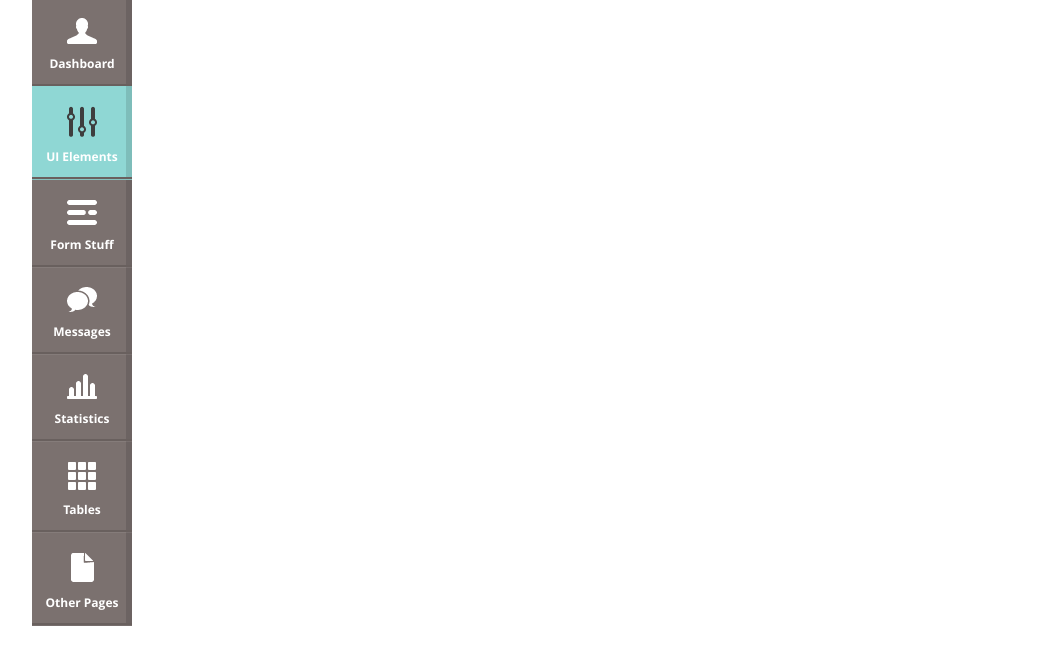
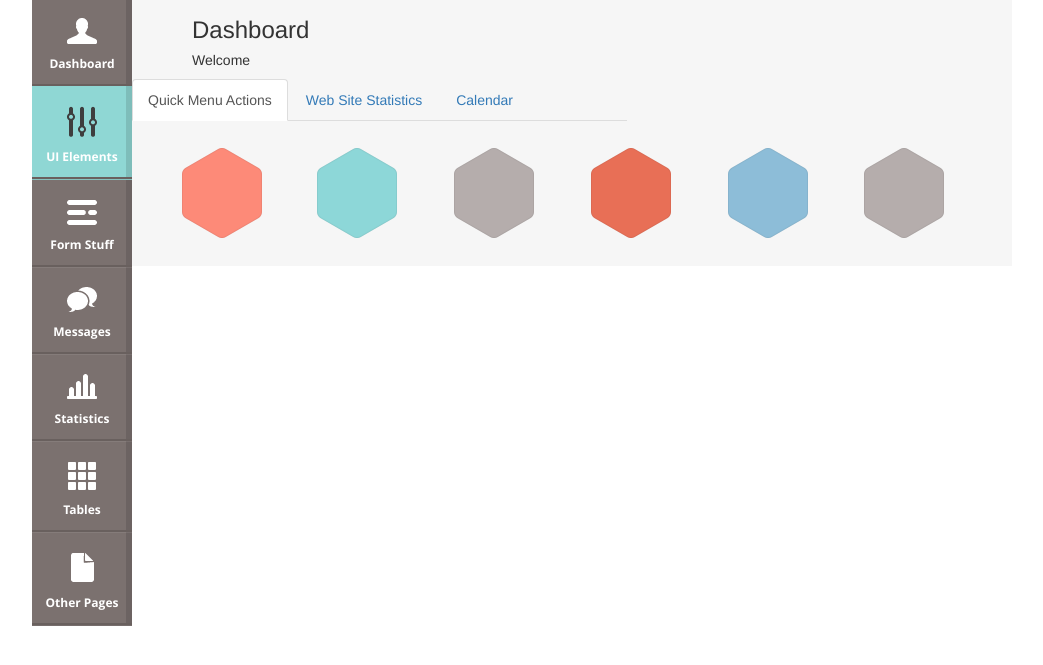
Before and after one commit to hillelFrontEndPro/Project-1, a website: page index.html in a window 1280 px wide. Shown: the part 133-798 px from the top of the page, without its empty margins (118-1161 px from the left). Drawn offline with nearby package versions, Linux system fonts and the light colour scheme.

Commit message:
Dashboard

```diff
--- /dev/null
+++ b/assets/js/dashboard.js
@@ -0,0 +1,17 @@
+/**
+ * Created by sergeygalchenko on 31.07.17.
+ */
+'use strict';
+
+$(document).ready(function() {
+    $('a[data-toggle="tab"]').on('shown.bs.tab', function(e){
+        //Получить название активной вкладки
+        var activeTab = $(e.target).text();
+        // Получить название предыдущей активной вкладки
+        var previousTab = $(e.relatedTarget).text();
+        $(".tab-active span").html(activeTab);
+        $(".tab-previous span").html(previousTab);
+    });
+
+    $('[data-toggle="tooltip"]').tooltip();
+});
--- a/assets/styles/dashboard.less
+++ b/assets/styles/dashboard.less
@@ -0,0 +1,28 @@
+@import "fonts";
+
+.menu_actions{
+  height: 142px;
+  width: 100%;
+}
+
+#hexagon img{
+  margin-top: 25px;
+  margin-bottom: 25px;
+  margin-left: 50px;
+}
+
+.glyphicon{
+  right: 58px;
+  top: 35px;
+  font-size: 30px;
+  color: white;
+}
+
+.welcome{
+  width: 200px;
+  margin-left: 60px;
+}
+
+.tabs{
+  width: 495px;
+}
--- a/index.html
+++ b/index.html
@@ -82,7 +82,110 @@
             </ul>
         </div>
         <div class="container-content">
-            <div class="dashboard"></div>
+            <div class="dashboard">
+                <div class="welcome">
+                   <h3>Dashboard</h3>
+                   <h5>Welcome</h5>
+                </div>
+
+                <!--<div class="container">-->
+                    <!--<div class="row">-->
+                        <!--<div class="col-md-8">-->
+                            <!--<div class="list-group list-group-horizontal quick-tab-menu">-->
+                                <!--<a href="#" class="list-group-item active text-center">-->
+                                    <!--<h4 class="glyphicon glyphicon-th"></h4>-->
+                                <!--</a>-->
+                            <!--</div>-->
+                        <!--</div>-->
+                    <!--</div>-->
+                <!--</div>-->
+
+                 <!--Вкладки (навигация по панелям)-->
+                <div class="tabs">
+                <ul class="nav nav-tabs" id="myTabEvents">
+                    <li class="active">
+                        <!--<div class="quick_menu>">-->
+                            <!--<i class="glyphicon glyphicon-th"></i>-->
+                            <a class="tab-nav" data-toggle="tab" href="#hexagon">
+                             Quick Menu Actions
+                            </a>
+                        <!--</div>-->
+                    </li>
+                    <li>
+                        <!--<div class="statics>">-->
+                            <!--<i class="glyphicon glyphicon-calendar"></i>-->
+                            <a class="tab-nav" data-toggle="tab" href="#hexagon_2">
+                          Web Site Statistics
+                            </a>
+                        <!--</div>-->
+                    </li>
+                    <li>
+                        <!--<div class="calendar>">-->
+                        <a class="tab-nav" data-toggle="tab" href="#hexagon_3">
+                        <!--<img src="assets/images/sidebar-icon3.png" class="tabnav" data-toggle="tab">-->
+                        Calendar
+                        </a>
+                    <!--</div>-->
+                    </li>
+                </ul>
+                </div>
+
+                <!-- Панели -->
+                <div class="tab-content" id="myTabContent">
+                    <!-- Панель 1 -->
+                    <div id="hexagon" class="tab-pane fade in active">
+                        <!-- Содержимое панели 1 -->
+                            <img src="assets/images/hexagon_1.png" data-toggle="tooltip" data-placement="bottom" title="Add Article">
+                            <!--<span class="glyphicon glyphicon-plus"></span>-->
+                            <img src="assets/images/hexagon_2.png">
+                            <!--<span class="glyphicon glyphicon-stats"></span>-->
+                            <img src="assets/images/hexagon_3.png">
+                            <!--<span class="glyphicon glyphicon-repeat"></span>-->
+                            <img src="assets/images/hexagon_4.png">
+                            <!--<span class="glyphicon glyphicon-cog"></span>-->
+                            <img src="assets/images/hexagon_5.png">
+                            <!--<span class="glyphicon glyphicon-cloud"></span>-->
+                            <img src="assets/images/hexagon_3.png">
+                            <!--<span class="glyphicon glyphicon-align-justify"></span>-->
+                        </div>
+                    <!-- Панель 2 -->
+                    <div id="hexagon_2" class="tab-pane fade">
+                        <!-- Содержимое панели 2 -->
+                            <img src="assets/images/hexagon_1.png" data-toggle="tooltip" data-placement="bottom" title="Add Article">
+                            <span class="glyphicon glyphicon-plus"></span>
+                            <img src="assets/images/hexagon_5.png">
+                            <span class="glyphicon glyphicon-stats"></span>
+                            <img src="assets/images/hexagon_3.png">
+                            <span class="glyphicon glyphicon-repeat"></span>
+                            <img src="assets/images/hexagon_4.png">
+                            <span class="glyphicon glyphicon-cog"></span>
+                            <img src="assets/images/hexagon_2.png">
+                            <span class="glyphicon glyphicon-cloud"></span>
+                            <img src="assets/images/hexagon_3.png">
+                            <span class="glyphicon glyphicon-align-justify"></span>
+                    </div>
+                    <!-- Панель 3 -->
+                    <div id="hexagon_3" class="tab-pane fade">
+                        <!-- Содержимое панели 3 -->
+                            <img src="assets/images/hexagon_1.png" data-toggle="tooltip" data-placement="bottom" title="Add Article">
+                            <!--<span class="glyphicon glyphicon-plus"></span>-->
+                            <img src="assets/images/hexagon_2.png">
+                            <!--<span class="glyphicon glyphicon-stats"></span>-->
+                            <img src="assets/images/hexagon_3.png">
+                            <!--<span class="glyphicon glyphicon-repeat"></span>-->
+                            <img src="assets/images/hexagon_4.png">
+                            <!--<span class="glyphicon glyphicon-cog"></span>-->
+                            <img src="assets/images/hexagon_5.png">
+                            <!--<span class="glyphicon glyphicon-cloud"></span>-->
+                            <img src="assets/images/hexagon_3.png">
+                            <!--<span class="glyphicon glyphicon-align-justify"></span>-->
+                    </div>
+                    <!--<hr>-->
+                    <!--<p class="tab-active"><strong>Активная вкладка</strong>: <span></span></p>-->
+                    <!--<p class="tab-previous"><strong>Предыдущая активная вкладка</strong>: <span></span></p>-->
+                </div>
+
+                </div>
             <div class="statistics"></div>
             <div class="comments"></div>
             <div class="calendar"></div>
@@ -91,6 +194,5 @@
     </main>
 </div>
 
-<script type="application/javascript" src="node_modules/bootstrap/dist/js/bootstrap.min.js"></script>
 </body>
 </html>
--- a/package.json
+++ b/package.json
@@ -4,6 +4,7 @@
   "description": "",
   "main": "Gulpfile.js",
   "dependencies": {
+    "jquery": "^3.2.1",
     "bootstrap": "^3.3.7",
     "gulp": "^3.9.1",
     "gulp-autoprefixer": "^4.0.0",
@@ -16,8 +17,7 @@
     "gulp-rename": "^1.2.2",
     "gulp-uglify": "^3.0.0",
     "gulp-watch": "^4.3.11",
-    "gulp-webserver": "^0.9.1",
-    "jquery": "^3.2.1"
+    "gulp-webserver": "^0.9.1"
   },
   "devDependencies": {},
   "scripts": {
```
Also changed, not shown: assets/images/hexagon_1.png (added), assets/images/hexagon_2.png (added), assets/images/hexagon_3.png (added), assets/images/hexagon_4.png (added), assets/images/hexagon_5.png (added), build/scripts.js, build/scripts.min.js, build/style.css, build/style.min.css.
